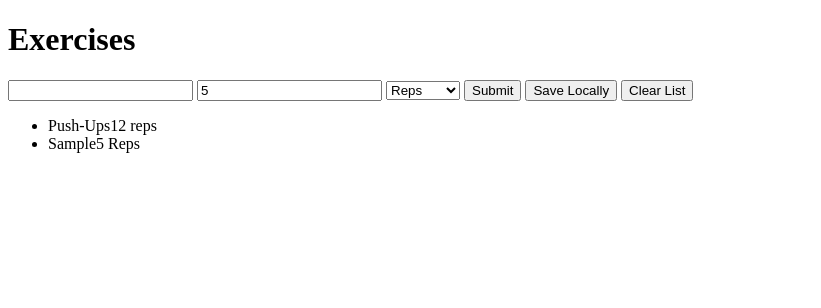
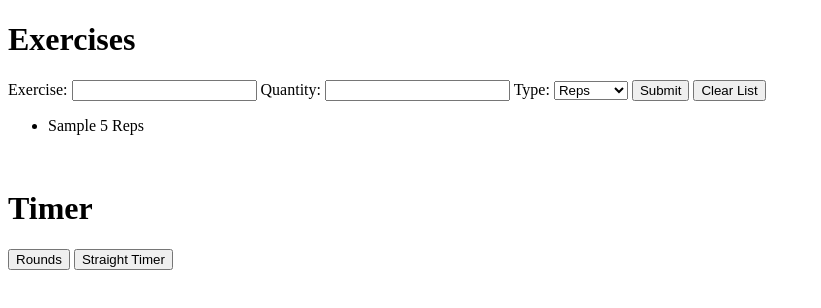
Before and after one commit to SAS0588/Workout-Buddy, a plain HTML site: page index.html in a window 1280 px wide. Both pictures are taken after typing "Sample", "5" into the empty fields and a click on the button "Submit". Shown: the whole page, without its empty margins (0-821 px from the left). Drawn offline with Linux system fonts and the light colour scheme.

Commit message:
Finished exercise list functionality
Created a conditional for checking form data.  Created a function for creating list elements to post exercise, number, and type values. Created an eventListener for clear button. Created a function for clear button.

```diff
--- a/index.html
+++ b/index.html
@@ -9,27 +9,35 @@
   <meta name="author" content="SitePoint">
 
   <!--<link rel="stylesheet" href="css/style.css">-->
-
 </head>
 
 <body>
-    <div class="to-exercise">
+    <div id="to-exercise">
         <h1>Exercises</h1>
-        <input type="text" id="exercise">
-        <input type="number" id="number">
-        <select id="type-of-exercise">
+        <span id="exercise-title">Exercise: </span><input type="text" id="exercise">
+        <span id="quantity-title">Quantity: </span><input type="number" id="number">
+        <span id="type-title">Type: </span><select id="type-of-exercise">
             <option value="Reps">Reps</option>
             <option value="Seconds">Seconds</option>
             <option value="Laps">Laps</option>
         </select>
-        <button class="submit" onclick="submit()">Submit</button>
+        <button id="submit">Submit</button>
+        <button id="clear">Clear List</button>
+        <!-- Saving for later functionality
+
         <button class="save">Save Locally</button>
-        <button class="clear">Clear List</button>
+
+        -->
 
         <!--list of to-dos-->
         <ul id="exercise-list-unordered">
-            <li>Push-Ups<span>12 reps</span></li>
         </ul>
+    </div>
+    <br>
+    <div id="timer">
+      <h1>Timer</h1>
+      <button id="rounds">Rounds</button>
+      <button id="straight-timer">Straight Timer</button>
     </div>
   <script src="js/script.js"></script>
 </body>
--- a/js/script.js
+++ b/js/script.js
@@ -1,28 +1,59 @@
+// form validation check for numbers in input field
+const checkAgainst = /^[0-9]+$/;
+
+// Add eventListeners for exercise submission and clear list
+document.getElementById('submit').addEventListener("click",submit);
+document.getElementById('clear').addEventListener("click",clear);
 
 // Grab text and store in in a variable
 function submit(){
+    // set values to variables
     const exercise = document.getElementById('exercise').value;
     const number = document.getElementById('number').value;
     const type = document.getElementById('type-of-exercise').value;
+    console.log(`${exercise},${number}`);
+
+    // erase UI input values
     document.getElementById('exercise').value = '';
-    console.log(exercise + " " + number + " " + type);
-    //console.log(type);
-    // create a list item
+    document.getElementById('number').value = '';
+    document.getElementById('type-of-exercise').value = 'Reps';
+
+    // Check form for accuracy
+    if (exercise.length === 0){
+        alert("please enter an exercise.");
+    } else if(number.length === 0 || number == 'e'){
+        alert("please check the number field for an error.");
+    } else if (exercise.match(checkAgainst)) {
+        alert("please enter a proper exercise name");
+    } else {
+        // pass variables to createElement function
+        createElement(exercise,number,type);
+    };
+};
+
+function createElement(ex,num,typ){
+    // 1. create a list item and span item
     const listItem = document.createElement('li');
     const spanItem = document.createElement('span')
-    // create a text node to attach the text value to the list item
-    const listItemText = document.createTextNode(exercise);
-    const spanItemText = document.createTextNode(number + " " + type);
-    // attach the text to the list item
+    // 2. create span attribute
+    const spanAttribute = document.createAttribute('class');
+    spanAttribute.value = 'span-item-list';
+    spanItem.setAttributeNode(spanAttribute);
+    // 3. create a text node to attach the text value to the list item and span item
+    const listItemText = document.createTextNode(ex);
+    const spanItemText = document.createTextNode(` ${num} ${typ}`);
+    // 4. attach the text to the list item and span item
     spanItem.appendChild(spanItemText);
     listItem.appendChild(listItemText);
-    console.log(listItem);
+    // 5. attach the span item to the end of list item
     listItem.append(spanItem);
-    console.log(listItem);
-    //spanItemText.appendChild(spanItemText);
-    // attach span item to list item
-    // get the parent node: unordered list
+    // 6. get the parent node: unordered list
     unorderedList = document.getElementById('exercise-list-unordered');
-    // attach the new list item + the exercise text to the parent
+    // 7. attach the new list item + the exercise text to the parent
     unorderedList.appendChild(listItem);
+};
+
+function clear(){
+    // this function clears the entire list of exercises
+    console.log('clear function works');
 }
```
